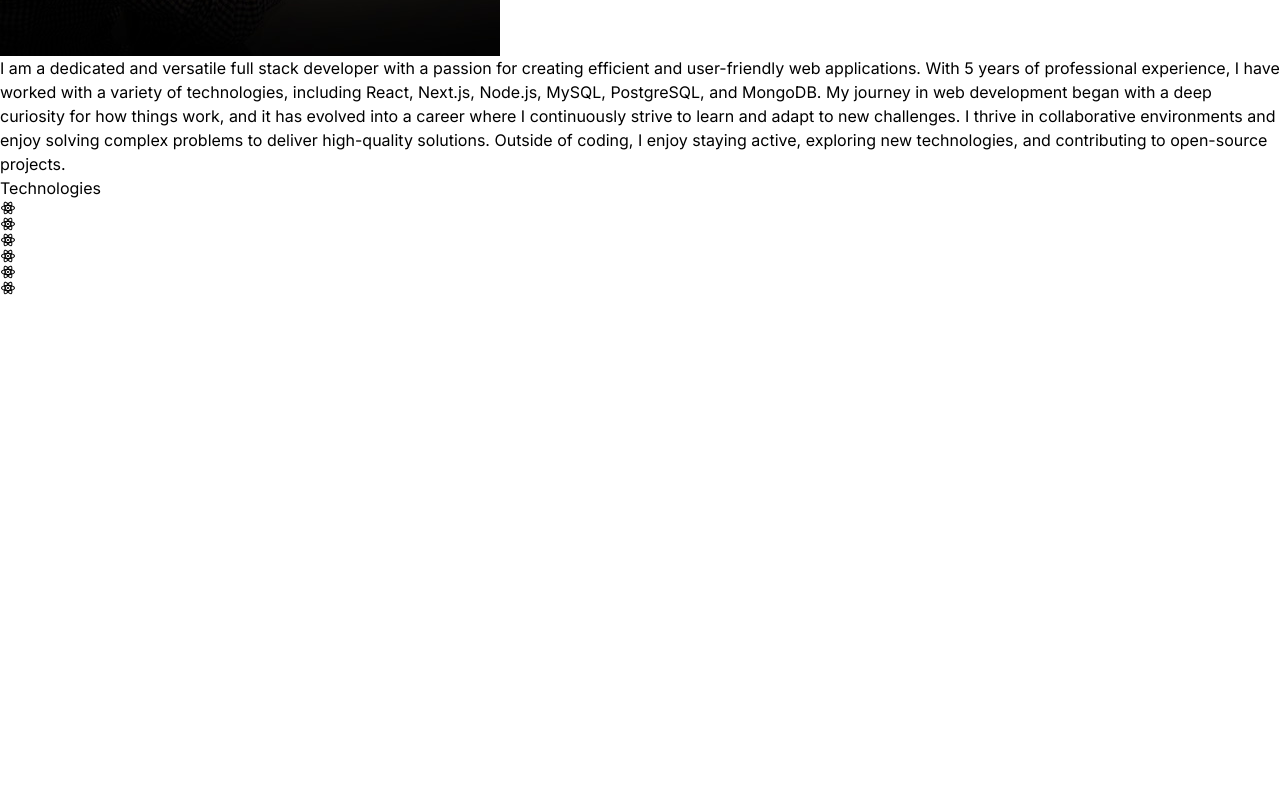
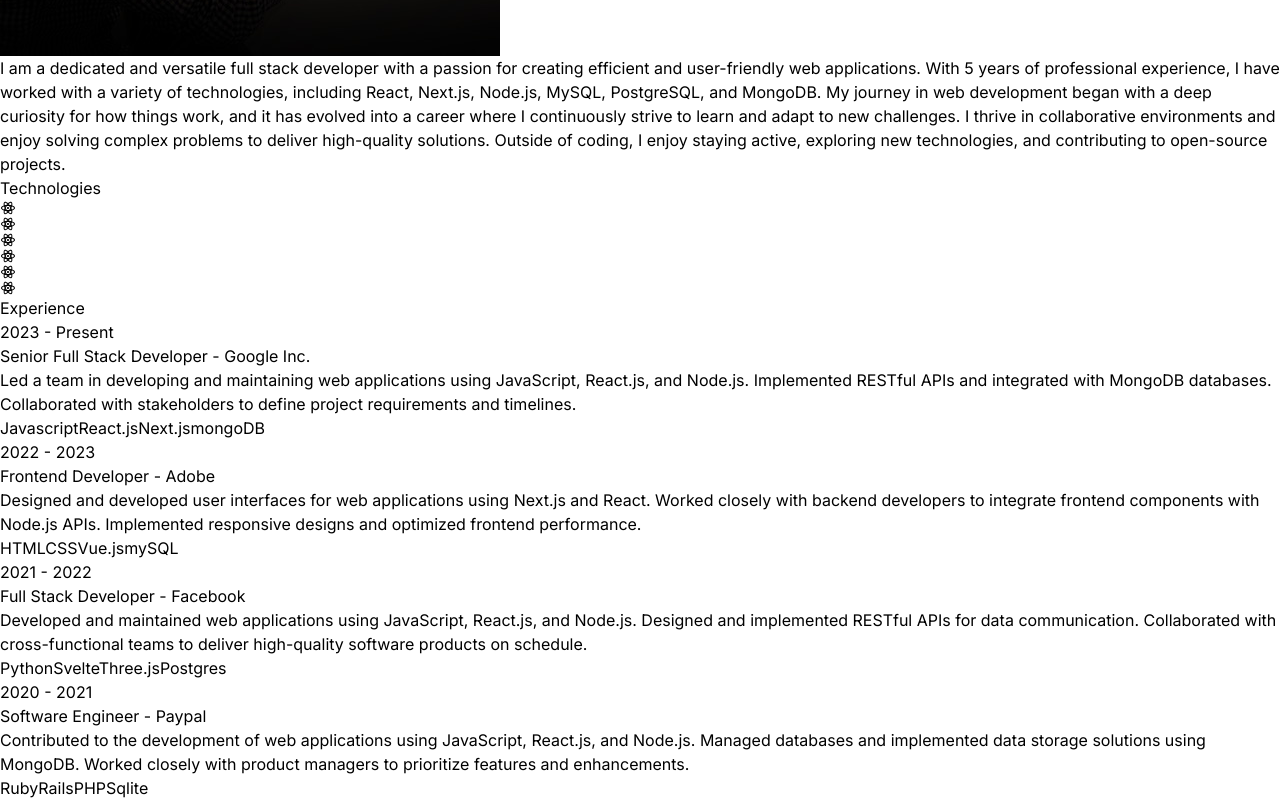
Before and after one commit to Thisarakavishka/Portfolio, a React (Vite) app: page / in a window 1280 px wide. Shown: the part 1238-2038 px from the top of the page. Before the commit the page ends 1534 px from the top, so only its background shows below. Built offline with nearby package versions, Linux system fonts and the light colour scheme.

Commit message:
add experience section

```diff
--- a/src/App.jsx
+++ b/src/App.jsx
@@ -3,6 +3,7 @@
 import Hero from './components/Hero';
 import About from './components/About';
 import Technologies from './components/Technologies';
+import Experience from './components/Experience';
 
 const App = () => {
   return (
@@ -15,6 +16,7 @@
         <Hero />
         <About />
         <Technologies />
+        <Experience />
       </div>
     </div>
   );
--- /dev/null
+++ b/src/components/Experience.jsx
@@ -0,0 +1,34 @@
+import React from 'react'
+import { EXPERIENCES } from '../constants'
+
+function Experience() {
+    return (
+        <div className='border-b border-neutral-900 pb-4'>
+            <h2 className='my-20 text-center text-4xl'>Experience</h2>
+            <div>
+                {
+                    EXPERIENCES.map((experience, id) => (
+                        <div div key={id} className='mb-8 flex flex-wrap lg:justify-center' >
+                            <div className='w-full lg:w-1/4'>
+                                <p className='mb-2 text-sm text-neutral-400'>{experience.year}</p>
+                            </div>
+                            <div className="w-full max-w-xl lg:w-3/4">
+                                <h6 className='mb-2 font-semibold'>{experience.role} - {" "}
+                                    <span className='text-sm text-purple-100'>{experience.company}</span>
+                                </h6>
+                                <p className='mb-4 text-neutral-400'>{experience.description}</p>
+                                {
+                                    experience.technologies.map((technology, index) => (
+                                        <span key={index} className='mr-2 mt-4 rounded bg-neutral-900 px-2 py-1 text-sm font-medium text-purple-500'>{technology}</span>
+                                    ))
+                                }
+                            </div>
+                        </div>
+                    ))
+                }
+            </div>
+        </div >
+    )
+}
+
+export default Experience
```
